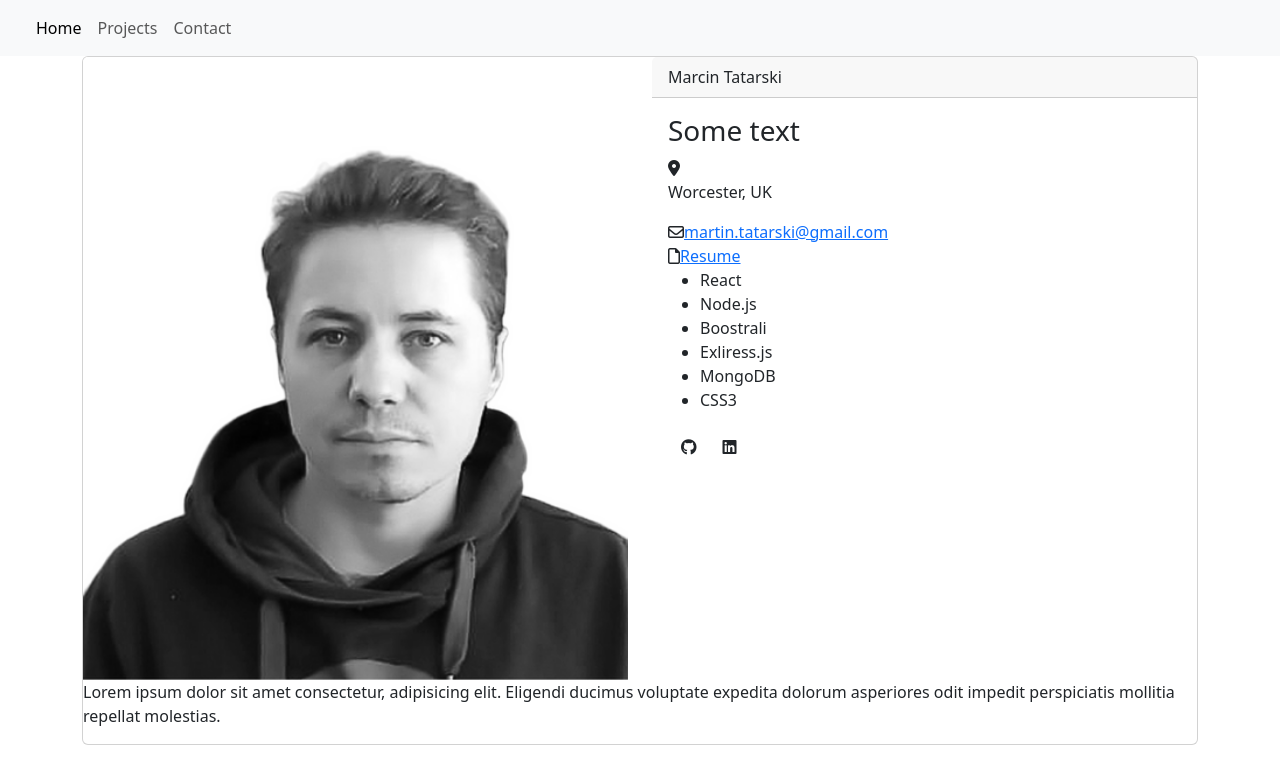
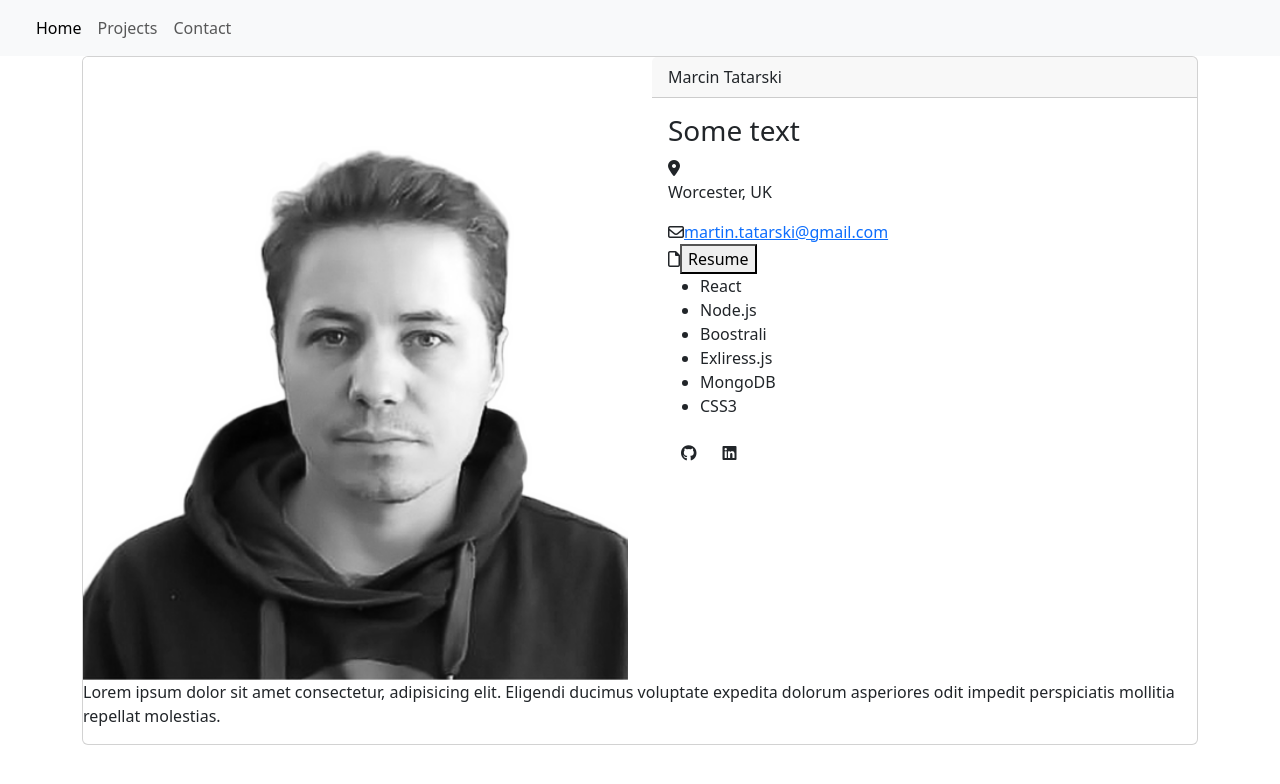
Before and after one commit to martindocs-bootcamp/mtatarski-react-portfolio, a React (Vite) app in the folder portfolio/: page / in a window 1280 px wide. Shown: the top 784 px of the page. Built offline with nearby package versions, Linux system fonts and the light colour scheme.

Commit message:
Add ability to open Resume on new page

```diff
--- a/portfolio/src/components/Home.jsx
+++ b/portfolio/src/components/Home.jsx
@@ -1,6 +1,12 @@
 import profileImg from '../assets/images/me.png';
+import resume from '../assets/docs/Marcin-Tatarski-CV.pdf';
 
 const Home = () => {
+
+  const openPdfInNewTab = () => {
+    window.open(resume, '_blank');
+  }
+
   return (
     <div className="card about">
       <div className="row">
@@ -25,7 +31,7 @@ const Home = () => {
             </div>
             <div className='about-resume'>
               <i className="fa-regular fa-file"></i>
-              <a href="#">Resume</a>
+              <button onClick={openPdfInNewTab}>Resume</button>
             </div>
             <ul className='about-skills'>
               <li className='about-skill'>React</li>
```
Also changed, not shown: 1 other file (tests, documents, lock files or other folders).
